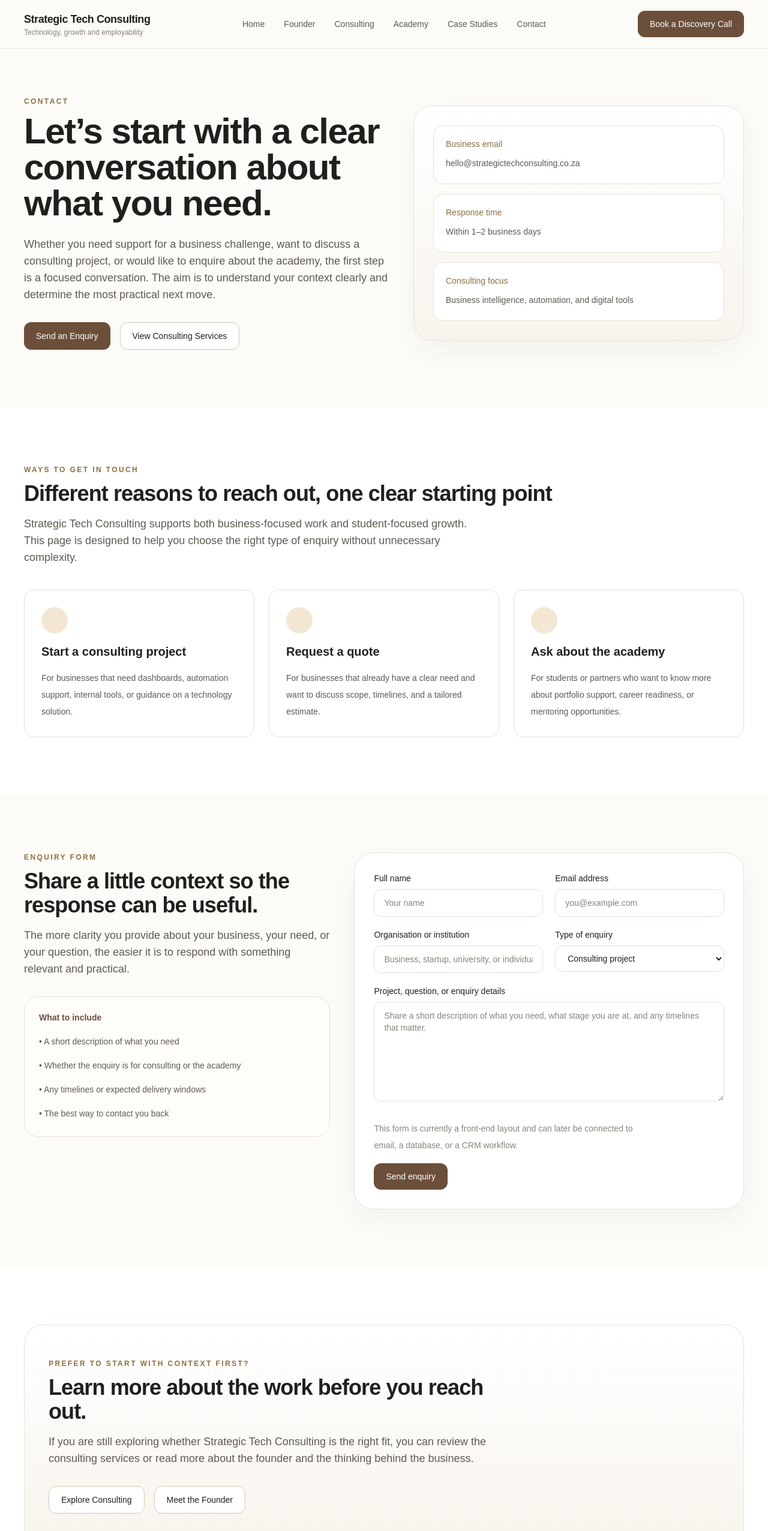
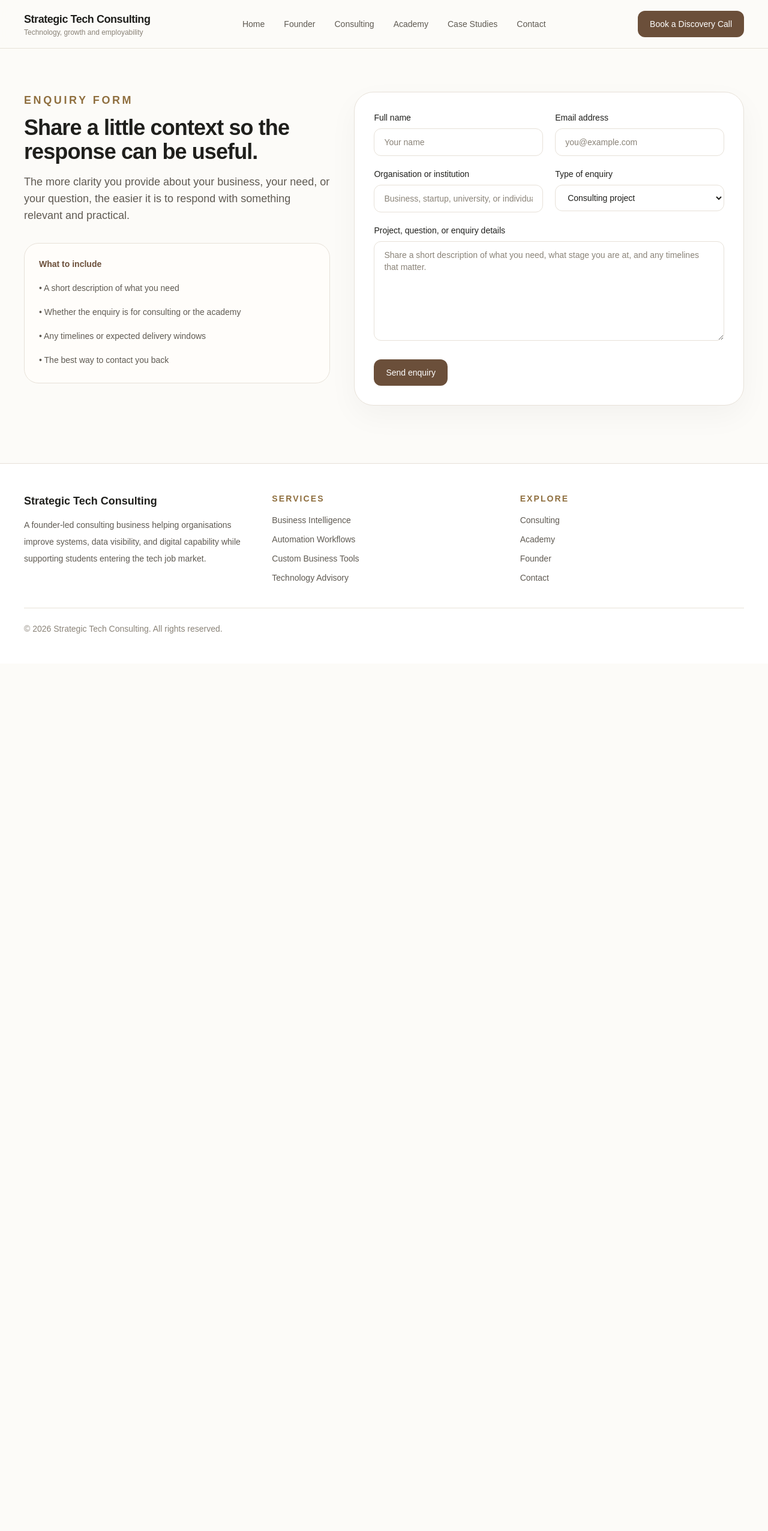
Before and after one commit to chamanoS/StrategicTech-Consulting-App, a Next.js app in the folder strategic-tech-consulting/: page /contact in a window 1280 px wide. Shown: the top 2552 px of the page at 60% size. After the commit the page ends 1106 px from the top, so only its background shows below. Built offline with nearby package versions, Linux system fonts and the light colour scheme.

Commit message:
editing the contact page

```diff
--- a/strategic-tech-consulting/app/contact/page.tsx
+++ b/strategic-tech-consulting/app/contact/page.tsx
@@ -27,10 +27,7 @@ const contactDetails = [
     label: "Response time",
     value: "Within 1–2 business days",
   },
-  {
-    label: "Consulting focus",
-    value: "Business intelligence, automation, and digital tools",
-  },
+
 ];
 
 const enquiryTypes = [
@@ -44,96 +41,12 @@ const enquiryTypes = [
 export default function ContactPage() {
   return (
     <>
-      <section className="section-space pt-14 md:pt-20">
-        <div className="container-shell">
-          <div className="grid gap-10 lg:grid-cols-[1.05fr_0.95fr] lg:items-center">
-            <div className="animate-fade-up">
-              <p className="eyebrow">Contact</p>
 
-              <h1 className="mt-3 max-w-3xl text-4xl font-semibold tracking-tight text-[var(--text-primary)] md:text-6xl">
-                Let’s start with a clear conversation about what you need.
-              </h1>
-
-              <p className="mt-6 max-w-2xl text-base leading-8 text-[var(--text-secondary)] md:text-lg">
-                Whether you need support for a business challenge, want to
-                discuss a consulting project, or would like to enquire about the
-                academy, the first step is a focused conversation. The aim is to
-                understand your context clearly and determine the most practical
-                next move.
-              </p>
-
-              <div className="mt-8 flex flex-wrap gap-4">
-                <a href="#enquiry-form" className="primary-btn">
-                  Send an Enquiry
-                </a>
-                <Link href="/consulting" className="secondary-btn">
-                  View Consulting Services
-                </Link>
-              </div>
-            </div>
-
-            <div className="animate-fade-up-delay">
-              <div className="rounded-[2rem] border bg-[linear-gradient(180deg,#ffffff_0%,#f8f4ed_100%)] p-6 md:p-8 subtle-divider shadow-[0_18px_50px_rgba(0,0,0,0.04)]">
-                <div className="grid gap-4">
-                  {contactDetails.map((item) => (
-                    <div
-                      key={item.label}
-                      className="rounded-2xl border bg-white p-5 subtle-divider transition duration-300 hover:-translate-y-1 hover:shadow-[0_10px_30px_rgba(0,0,0,0.04)]"
-                    >
-                      <p className="text-sm font-medium text-[var(--brand-gold-dark)]">
-                        {item.label}
-                      </p>
-                      <p className="mt-2 text-sm leading-7 text-[var(--text-secondary)]">
-                        {item.value}
-                      </p>
-                    </div>
-                  ))}
-                </div>
-              </div>
-            </div>
-          </div>
-        </div>
-      </section>
-
-      <section className="section-space bg-white">
-        <div className="container-shell">
-          <div className="mb-10">
-            <p className="eyebrow">Ways to get in touch</p>
-            <h2 className="section-title mt-3">
-              Different reasons to reach out, one clear starting point
-            </h2>
-            <p className="section-copy">
-              Strategic Tech Consulting supports both business-focused work and
-              student-focused growth. This page is designed to help you choose
-              the right type of enquiry without unnecessary complexity.
-            </p>
-          </div>
-
-          <div className="grid gap-6 md:grid-cols-3">
-            {contactReasons.map((item, index) => (
-              <div
-                key={item.title}
-                className="soft-card transition duration-300 hover:-translate-y-1 hover:shadow-[0_16px_36px_rgba(0,0,0,0.05)]"
-                style={{ animationDelay: `${index * 90}ms` }}
-              >
-                <div className="mb-4 h-11 w-11 rounded-full bg-[#f3e7d3]" />
-                <h3 className="text-xl font-semibold text-[var(--text-primary)]">
-                  {item.title}
-                </h3>
-                <p className="mt-4 text-sm leading-7 text-[var(--text-secondary)]">
-                  {item.description}
-                </p>
-              </div>
-            ))}
-          </div>
-        </div>
-      </section>
-
-      <section id="enquiry-form" className="section-space">
+      <section id="enquiry-form" className="section-space mt-[-24px]">
         <div className="container-shell">
           <div className="grid gap-10 lg:grid-cols-[0.88fr_1.12fr]">
             <div className="animate-fade-up">
-              <p className="eyebrow">Enquiry form</p>
+              <p className="eyebrow md:text-lg">Enquiry form</p>
               <h2 className="mt-3 text-3xl font-semibold tracking-tight text-[var(--text-primary)] md:text-4xl">
                 Share a little context so the response can be useful.
               </h2>
@@ -218,11 +131,6 @@ export default function ContactPage() {
                 </div>
 
                 <div className="mt-6 flex flex-wrap items-center justify-between gap-4">
-                  <p className="max-w-md text-sm leading-7 text-[var(--text-muted)]">
-                    This form is currently a front-end layout and can later be
-                    connected to email, a database, or a CRM workflow.
-                  </p>
-
                   <button type="submit" className="primary-btn">
                     Send enquiry
                   </button>
@@ -233,32 +141,7 @@ export default function ContactPage() {
         </div>
       </section>
 
-      <section className="section-space bg-white">
-        <div className="container-shell">
-          <div className="rounded-[2rem] border bg-[linear-gradient(180deg,#ffffff_0%,#f8f4ed_100%)] px-6 py-12 md:px-10 md:py-14 subtle-divider">
-            <div className="max-w-3xl">
-              <p className="eyebrow">Prefer to start with context first?</p>
-              <h2 className="mt-3 text-3xl font-semibold tracking-tight text-[var(--text-primary)] md:text-4xl">
-                Learn more about the work before you reach out.
-              </h2>
-              <p className="mt-4 text-base leading-8 text-[var(--text-secondary)] md:text-lg">
-                If you are still exploring whether Strategic Tech Consulting is
-                the right fit, you can review the consulting services or read
-                more about the founder and the thinking behind the business.
-              </p>
-            </div>
 
-            <div className="mt-8 flex flex-wrap gap-4">
-              <Link href="/consulting" className="secondary-btn">
-                Explore Consulting
-              </Link>
-              <Link href="/founder" className="secondary-btn">
-                Meet the Founder
-              </Link>
-            </div>
-          </div>
-        </div>
-      </section>
     </>
   );
 }
```
